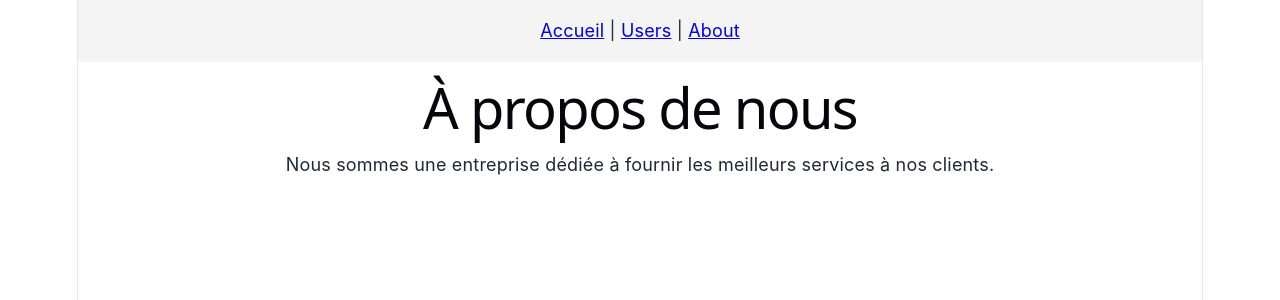
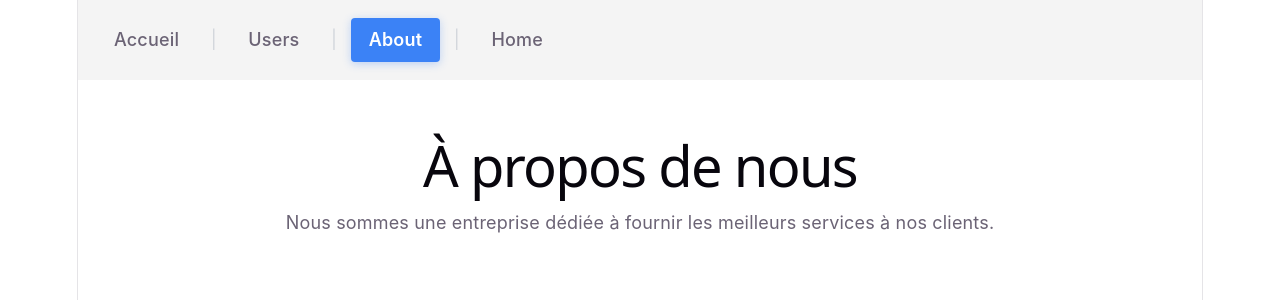
Before and after one commit to tiagoduval5/TP2_Navigation, a React (Vite) app: page /about in a window 1280 px wide. Shown: the top 300 px of the page. Built offline with nearby package versions, Linux system fonts and the light colour scheme.

Commit message:
version finale

```diff
--- a/src/About.jsx
+++ b/src/About.jsx
@@ -1,6 +1,6 @@
 function About() {
     return (
-        <div>
+        <div style={{ padding: "40px", maxWidth: "1200px", margin: "0 auto" }}>
             <h1>À propos de nous</h1>
             <p>Nous sommes une entreprise dédiée à fournir les meilleurs services à nos clients.</p>
         </div>
--- a/src/App.css
+++ b/src/App.css
@@ -19,6 +19,13 @@ body {
     sans-serif;
   color: var(--text);
   background-color: #fff;
+}
+
+h1 {
+  color: #000000;
+  font-size: 32px;
+  font-weight: 700;
+  margin-bottom: 20px;
 }
 
 .header {
@@ -59,6 +66,40 @@ body {
 
 .nav-links a:hover {
   color: var(--primary);
+}
+
+.navbar-nav {
+  padding: 1rem;
+  background: #f4f4f4;
+  display: flex;
+  align-items: center;
+  gap: 0.5rem;
+}
+
+.nav-link {
+  text-decoration: none;
+  color: var(--text);
+  padding: 0.5rem 1rem;
+  border-radius: 4px;
+  transition: all 0.3s ease;
+  font-weight: 500;
+}
+
+.nav-link:hover {
+  background-color: rgba(59, 130, 246, 0.1);
+  color: var(--primary);
+}
+
+.nav-link.active {
+  background-color: var(--primary);
+  color: white;
+  font-weight: 600;
+  box-shadow: 0 2px 8px rgba(59, 130, 246, 0.3);
+}
+
+.nav-separator {
+  color: #d1d5db;
+  margin: 0 0.25rem;
 }
 
 .hero-section {
--- a/src/App.jsx
+++ b/src/App.jsx
@@ -1,59 +1,13 @@
 import "./App.css";
-import { BrowserRouter, Routes, Route, Link } from "react-router-dom";
-import Home from "./Home.jsx";
-import Users from "./Users.jsx";
-import About from "./About.jsx";
+import { Outlet } from "react-router-dom";
+import Navbar from "./Navbar.jsx";
 
 function App() {
 	return (
-		<BrowserRouter>
-			<nav style={{ padding: "1rem", background: "#f4f4f4" }}>
-				<Link to="/">Accueil</Link> | <Link to="/users"> Users</Link> |{" "}
-				<Link to="/about"> About</Link>
-			</nav>
-
-			<Routes>
-				<Route
-					path="/"
-					element={
-						<>
-							<section className="hero-section">
-								<div className="hero-content">
-									<h1>Bienvenue sur le site</h1>
-									<p>Découvrez ma super page d'exemple</p>
-									<button type="button" className="cta-button">
-										Commencer
-									</button>
-								</div>
-							</section>
-
-							<section className="main-content">
-								<div className="content-container">
-									<h3>Nos Services</h3>
-									<div className="cards-grid">
-										<div className="card">
-											<h3>Service 1</h3>
-											<p>Carte exemple</p>
-										</div>
-										<div className="card">
-											<h3>Service 2</h3>
-											<p>Carte exemple</p>
-										</div>
-										<div className="card">
-											<h3>Service 3</h3>
-											<p>Carte exemple</p>
-										</div>
-									</div>
-								</div>
-							</section>
-						</>
-					}
-				/>
-
-				<Route path="/users" element={<Users />} />
-				<Route path="/about" element={<About />} />
-			</Routes>
-		</BrowserRouter>
+		<>
+			<Navbar />
+			<Outlet />
+		</>
 	);
 }
 
--- a/src/Home.jsx
+++ b/src/Home.jsx
@@ -1,6 +1,6 @@
 function Home() {
     return (
-        <div>
+        <div style={{ color: "#333"}}>
             <h1>Page d'accueil</h1>
             <p>Bienvenue sur la page d'accueil de notre site !</p>
         </div>
--- /dev/null
+++ b/src/Navbar.jsx
@@ -0,0 +1,25 @@
+import { NavLink } from "react-router-dom";
+
+function Navbar() {
+	return (
+		<nav className="navbar-nav">
+			<NavLink to="/" className={({ isActive }) => isActive ? "nav-link active" : "nav-link"}>
+				Accueil
+			</NavLink>
+			<span className="nav-separator">|</span>
+			<NavLink to="/users" className={({ isActive }) => isActive ? "nav-link active" : "nav-link"}>
+				Users
+			</NavLink>
+			<span className="nav-separator">|</span>
+			<NavLink to="/about" className={({ isActive }) => isActive ? "nav-link active" : "nav-link"}>
+				About
+			</NavLink>
+			<span className="nav-separator">|</span>
+			<NavLink to="/home" className={({ isActive }) => isActive ? "nav-link active" : "nav-link"}>
+				Home
+			</NavLink>
+		</nav>
+	);
+}
+
+export default Navbar;
--- a/src/Users.jsx
+++ b/src/Users.jsx
@@ -1,6 +1,6 @@
 function Users() {
     return (
-        <div>
+        <div style={{ padding: "40px", maxWidth: "1200px", margin: "0 auto" }}>
             <h1>Page des utilisateurs</h1>
             <p>Voici la liste de nos utilisateurs :</p>
             <ul>
--- a/src/main.jsx
+++ b/src/main.jsx
@@ -1,10 +1,11 @@
 import { StrictMode } from "react";
 import { createRoot } from "react-dom/client";
+import { RouterProvider } from "react-router-dom";
+import { router } from "./router.jsx";
 import "./index.css";
-import App from "./App.jsx";
 
 createRoot(document.getElementById("root")).render(
 	<StrictMode>
-		<App />
+		<RouterProvider router={router} />
 	</StrictMode>,
 );
--- /dev/null
+++ b/src/router.jsx
@@ -0,0 +1,64 @@
+import { createBrowserRouter } from "react-router-dom";
+import App from "./App.jsx";
+import Home from "./Home.jsx";
+import Users from "./Users.jsx";
+import About from "./About.jsx";
+
+const HomePage = () => (
+	<>
+		<section className="hero-section">
+			<div className="hero-content">
+				<h1>Bienvenue sur le site</h1>
+				<p>Découvrez ma super page d'exemple</p>
+				<button type="button" className="cta-button">
+					Commencer
+				</button>
+			</div>
+		</section>
+
+		<section className="main-content">
+			<div className="content-container">
+				<h3>Nos Services</h3>
+				<div className="cards-grid">
+					<div className="card">
+						<h3>Service 1</h3>
+						<p>Carte exemple</p>
+					</div>
+					<div className="card">
+						<h3>Service 2</h3>
+						<p>Carte exemple</p>
+					</div>
+					<div className="card">
+						<h3>Service 3</h3>
+						<p>Carte exemple</p>
+					</div>
+				</div>
+			</div>
+		</section>
+	</>
+);
+
+export const router = createBrowserRouter([
+	{
+		path: "/",
+		element: <App />,
+		children: [
+			{
+				index: true,
+				element: <HomePage />,
+			},
+			{
+				path: "users",
+				element: <Users />,
+			},
+			{
+				path: "about",
+				element: <About />,
+			},
+			{
+				path: "home",
+				element: <Home />,
+			},
+		],
+	},
+]);
```
